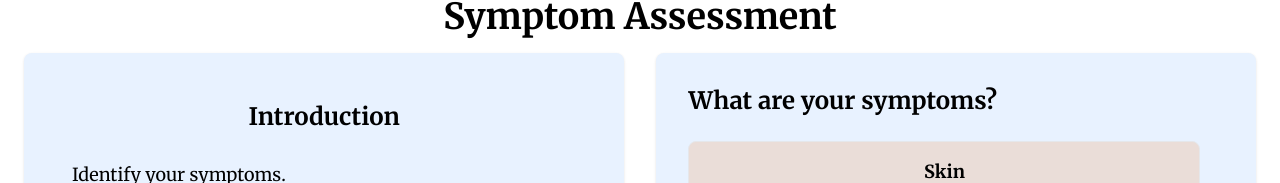
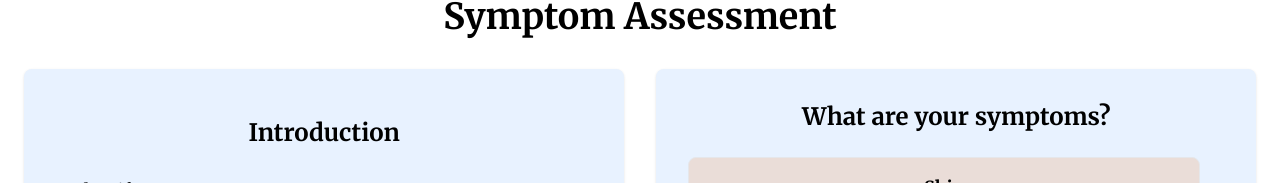
Before and after one commit to sourabhaprasad/sympsolver, a Next.js app: page /checker in a window 1280 px wide. Shown: the part 151-334 px from the top of the page. Built offline with nearby package versions, Linux system fonts and the light colour scheme; a web font is replaced by a local one.

Commit message:
predict and checker

```diff
--- a/app/checker/page.jsx
+++ b/app/checker/page.jsx
@@ -61,7 +61,7 @@ const CheckerPage = () => {
 
   return (
     <div className="min-h-screen p-6 font-merriweather">
-      <h1 className="text-4xl font-bold mb-4 text-center">
+      <h1 className="text-4xl font-bold mb-8 text-center">
         Symptom Assessment
       </h1>
       <div className="flex flex-col lg:flex-row gap-8 max-w-7xl mx-auto">
@@ -96,7 +96,7 @@ const CheckerPage = () => {
           </ul>
         </div>
         <div className="lg:w-1/2 bg-[#E8F2FF] p-8 rounded-lg shadow">
-          <h2 className="text-2xl font-semibold mb-6">
+          <h2 className="text-2xl text-center font-semibold mb-6">
             What are your symptoms?
           </h2>
           <Accordion
--- a/app/predict/page.jsx
+++ b/app/predict/page.jsx
@@ -1,5 +1,6 @@
 "use client";
 import { useEffect, useState } from "react";
+import Button from "@components/Button";
 
 const PredictPage = () => {
   const [data, setData] = useState(null);
@@ -111,6 +112,9 @@ const PredictPage = () => {
           <p className="p-6">{appointment}</p>
         </div>
       </div>
+      <div className="flex items-center justify-center h-screen">
+        <Button text="Download PDF" href="/" />
+      </div>
     </div>
   );
 };
```
